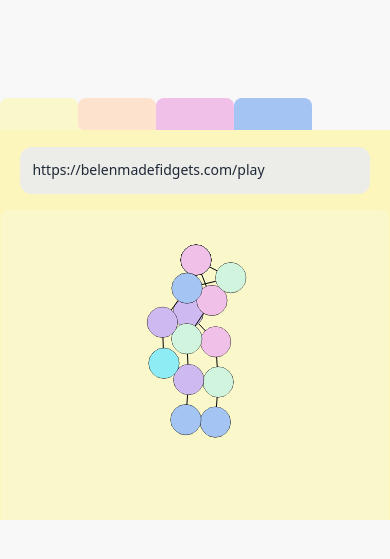
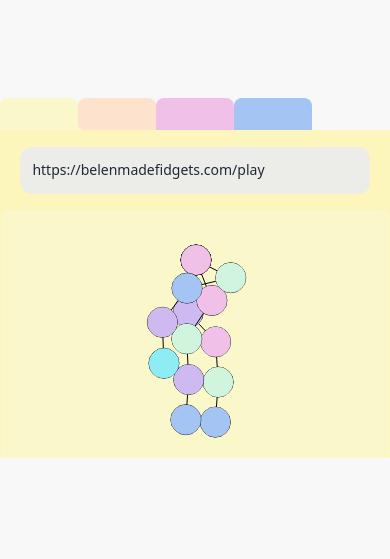
Before and after one commit to 93Belen/belencita-web, a Vue app: page / in a window 390 px wide. Shown: the part 1300-1859 px from the top of the page. Built offline with nearby package versions, Linux system fonts and the light colour scheme; a web font is replaced by a local one.

Commit message:
ets try this

```diff
--- a/src/Sections/Fidgets.vue
+++ b/src/Sections/Fidgets.vue
@@ -40,7 +40,7 @@ window.addEventListener('resize', () => {
 
 <template>
 <div class="bg-white">
-    <div id="desktop-fidget-div" class="min-h-[400px] max-h-[70vh] md:max-w-[90vw] m-auto md:min-h-[750px] max-h-[1000px] overflow-hidden md:h-screen w-screen bg-white pt-10">
+    <div id="desktop-fidget-div" class="h-[400px] max-h-[70vh] md:max-w-[90vw] m-auto md:min-h-[750px] max-h-[1000px] overflow-hidden md:h-screen w-screen bg-white pt-10">
        <div :role="mobile? 'tablist' : ''" :class="mobile ? 'tabs tabs-lifted grid-cols-5 h-full' : 'h-full md:grid grid-cols-3 grid-rows-4'">
             <input v-if="mobile" type="radio" name="my_tabs_2" role="tab" class="tab tab-active bg-yellow [--tab-bg:#FAF8CB] [--tab-border-color:transparent]" aria-label="" />
             <div :role="mobile? 'tabpanel' : ''" :class="mobile? 'tab-content bg-yellow md:p-6 w-full h-full':'mockup-window bg-yellow border row-span-2 w-full h-full'">
--- a/src/components/Fidgets/BallChain.vue
+++ b/src/components/Fidgets/BallChain.vue
@@ -58,7 +58,7 @@ onMounted(() => {
     divWidth = fidgetWindow.clientWidth
     divHeight = fidgetWindow.clientHeight
 
-    canvas.height = 310
+    canvas.height = window.innerHeight
     canvas.width = window.innerWidth
 
 
```
